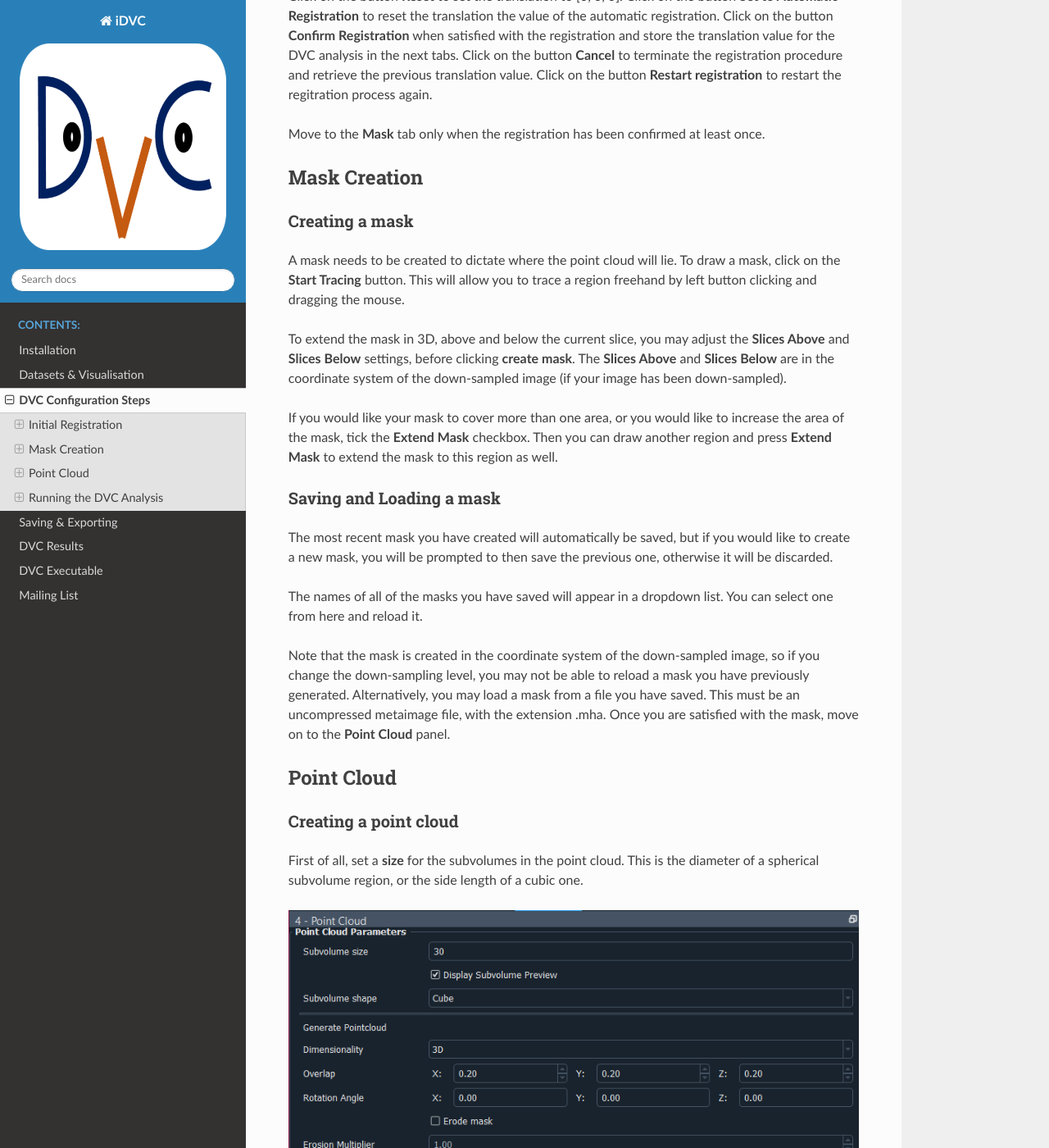
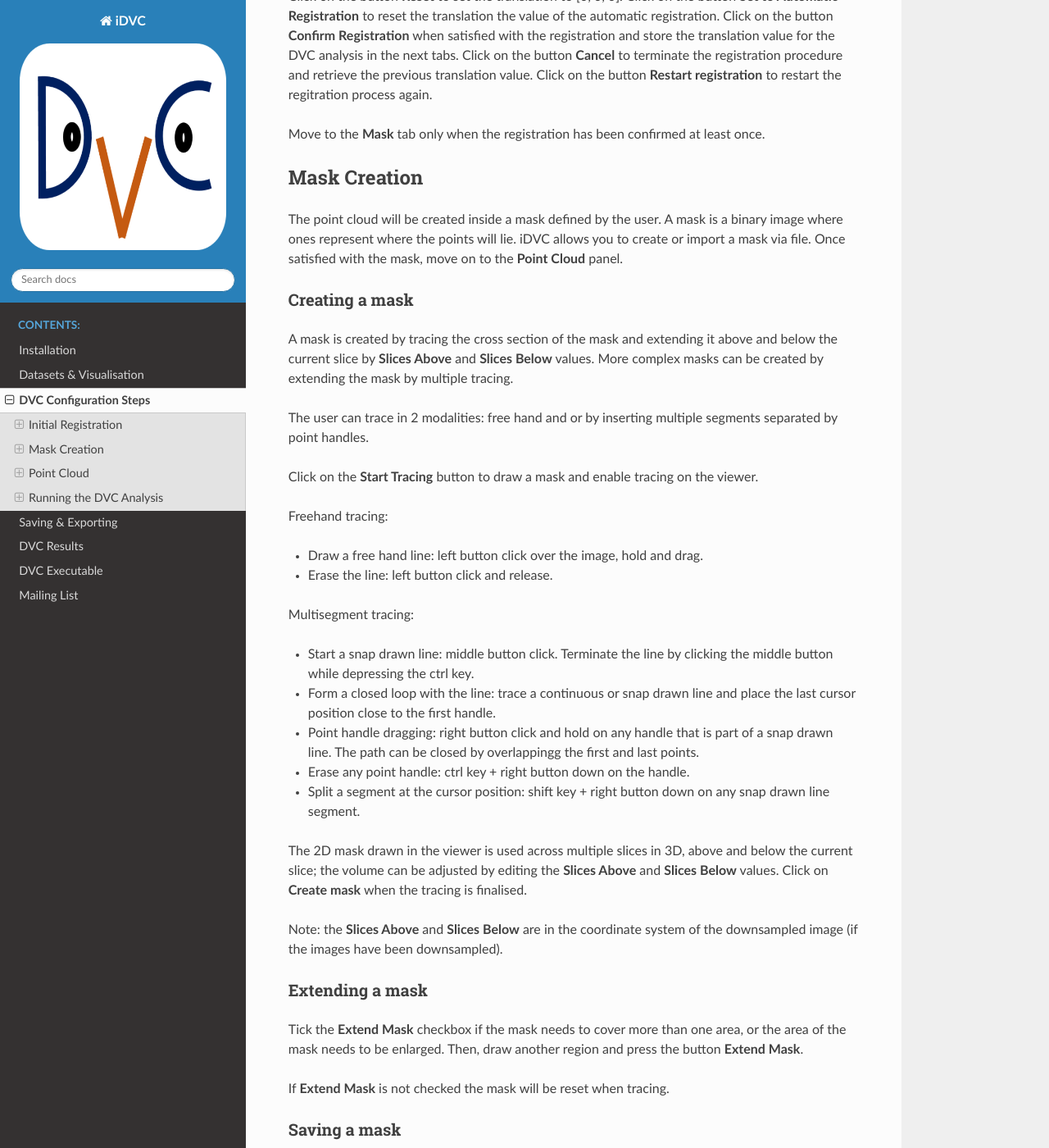
Before and after one commit to TomographicImaging/iDVC, a Sphinx documentation site: the page built from docs/source/dvc_steps.rst, in a window 1280 px wide and 1400 px high, scrolled down 1550 px. Shown: the whole window at 82% size. Built offline with Sphinx 7.4.7 and the Read the Docs theme 2.0.0, drawn with Linux system fonts in a browser that asks for light colours; some of the changed text lies outside the part shown.

Commit message:
Improve mask help text (#257)
- Edit mask help text and documentation

```diff
--- a/docs/source/dvc_steps.rst
+++ b/docs/source/dvc_steps.rst
@@ -59,31 +59,66 @@ Move to the **Mask** tab only when the registration has been confirmed at least
 
 Mask Creation
 =============
+The point cloud will be created inside a mask defined by the user. A mask is a binary image where ones represent where the points will lie. iDVC allows you to create or import a mask via file.
+Once satisfied with the mask, move on to the **Point Cloud** panel.
 
 Creating a mask
 ~~~~~~~~~~~~~~~
+A mask is created by tracing the cross section of the mask and extending it above and below the current slice by **Slices Above** and **Slices Below** values.
+More complex masks can be created by extending the mask by multiple tracing.
 
-A mask needs to be created to dictate where the point cloud will lie.
-To draw a mask, click on the **Start Tracing** button.
-This will allow you to trace a region freehand by left button clicking and dragging the mouse.
+The user can trace in 2 modalities: free hand and or by inserting multiple segments separated by point handles.
 
-To extend the mask in 3D, above and below the current slice, you may adjust the **Slices Above** and **Slices Below** settings,
-before clicking **create mask**.
-The **Slices Above** and **Slices Below** are in the coordinate system of the down-sampled image (if your image has been down-sampled).
+Click on the **Start Tracing** button to draw a mask and enable tracing on the viewer.
 
-If you would like your mask to cover more than one area, or you would like to increase the area of the mask, tick the **Extend Mask** checkbox.
-Then you can draw another region and press **Extend Mask** to extend the mask to this region as well.
+Freehand tracing:
 
-Saving and Loading a mask
-~~~~~~~~~~~~~~~~~~~~~~~~~
+- Draw a free hand line: left button click over the image, hold and drag.
 
-The most recent mask you have created will automatically be saved, but if you would like to create a new mask, you will be prompted to then save the previous one, otherwise it will be discarded.
+- Erase the line: left button click and release.
 
-The names of all of the masks you have saved will appear in a dropdown list. You can select one from here and reload it.
+Multisegment tracing:
 
-Note that the mask is created in the coordinate system of the down-sampled image, so if you change the down-sampling level, you may not be able to reload a mask you have previously generated.
-Alternatively, you may load a mask from a file you have saved. This must be an uncompressed metaimage file, with the extension .mha.
-Once you are satisfied with the mask, move on to the **Point Cloud** panel.
+- Start a snap drawn line: middle button click. Terminate the line by clicking the middle button while depressing the ctrl key.
+
+- Form a closed loop with the line: trace a continuous or snap drawn line and place the last cursor position close to the first handle.
+
+- Point handle dragging: right button click and hold on any handle that is part of a snap drawn line. The path can be closed by overlappingg the first and last points.
+
+- Erase any point handle: ctrl key + right button down on the handle.
+
+- Split a segment at the cursor position: shift key + right button down on any snap drawn line segment.
+
+The 2D mask drawn in the viewer is used across multiple slices in 3D, above and below the current slice; the volume can be adjusted by editing the **Slices Above** and **Slices Below** values.
+Click on **Create mask** when the tracing is finalised.
+
+Note: the **Slices Above** and **Slices Below** are in the coordinate system of the downsampled image (if the images have been downsampled).
+
+Extending a mask
+~~~~~~~~~~~~~~~~
+
+Tick the **Extend Mask** checkbox if the mask needs to cover more than one area, or the area of the mask needs to be enlarged.
+Then, draw another region and press the button **Extend Mask**.
+
+If **Extend Mask** is not checked the mask will be reset when tracing.
+
+Saving a mask
+~~~~~~~~~~~~~
+
+The most recent mask that has been created will automatically be applied.
+If it is intended to draw more than one mask click on the **Save Mask** button. Else, the older mask will be discarded if a new mask is created without saving the previous one.
+
+The names of all of the saved masks will appear in a dropdown list.
+Each mask can be selected and reloaded by clicking on **Load Saved Mask**.
+
+Note: the mask is created in the coordinate system of the down-sampled image.
+If the down-sampling level is changed, you may not be able to reload a mask you have previously generated.
+
+Loading a mask from file
+~~~~~~~~~~~~~~~~~~~~~~~~
+
+As an alternative to creating a mask, this may be loaded from a file by clicking **Load Mask from File**.
+The file format should be an uncompressed metaimage file, with extension '.mha'.
 
 Point Cloud
 ===========
```
Also changed, not shown: CHANGES.md (+1 -0 lines), 1 other file.
